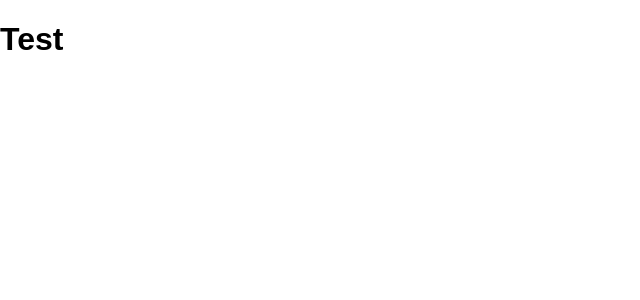
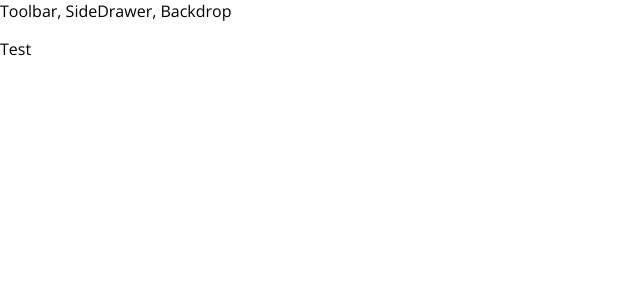
Before and after one commit to aviexz/BurgerBuilder, a React app: page / in a window 1280 px wide. Shown: the top 300 px of the page, without its empty margins (0-640 px from the left). Built offline with nearby package versions, Linux system fonts and the light colour scheme.

Commit message:
Added a Layout & Aux component.

```diff
--- a/src/App.js
+++ b/src/App.js
@@ -1,10 +1,13 @@
 import React, { Component } from "react";
+import Layout from "./components/Layout/Layout";
 
 class App extends Component {
   render() {
     return (
       <div className="App">
-        <h1> Test </h1>
+        <Layout>
+          <p>Test</p>
+        </Layout>
       </div>
     );
   }
--- /dev/null
+++ b/src/components/Layout/Layout.js
@@ -0,0 +1,12 @@
+import React from "react";
+import Aux from "../../hoc/Aux";
+import App from "../../App";
+
+const layout = props => (
+  <Aux>
+    <div> Toolbar, SideDrawer, Backdrop</div>
+    <main>{props.children}</main>
+  </Aux>
+);
+
+export default layout;
--- /dev/null
+++ b/src/hoc/Aux.js
@@ -0,0 +1,3 @@
+const aux = props => props.children;
+
+export default aux;
--- a/src/index.css
+++ b/src/index.css
@@ -1,5 +1,5 @@
 body {
   margin: 0;
   padding: 0;
-  font-family: sans-serif;
+  font-family: "Open Sans", sans-serif;
 }
```
